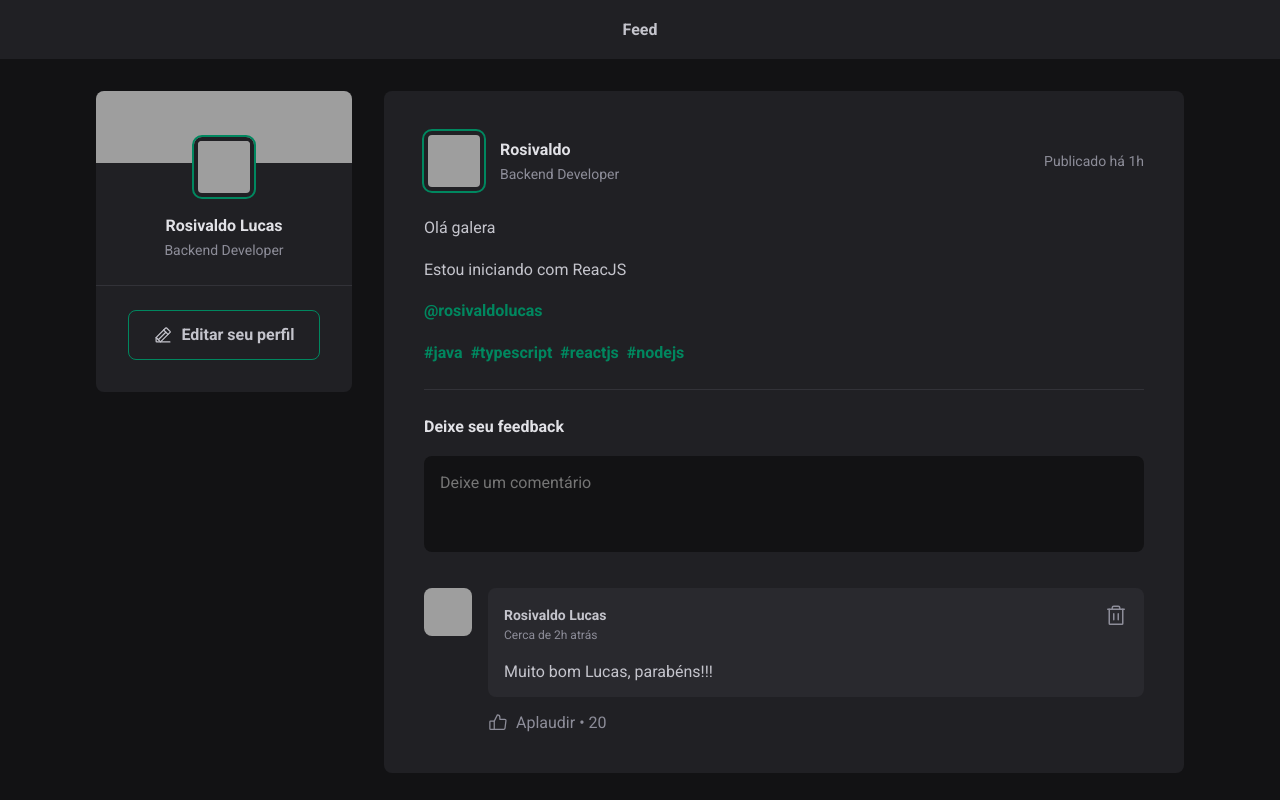
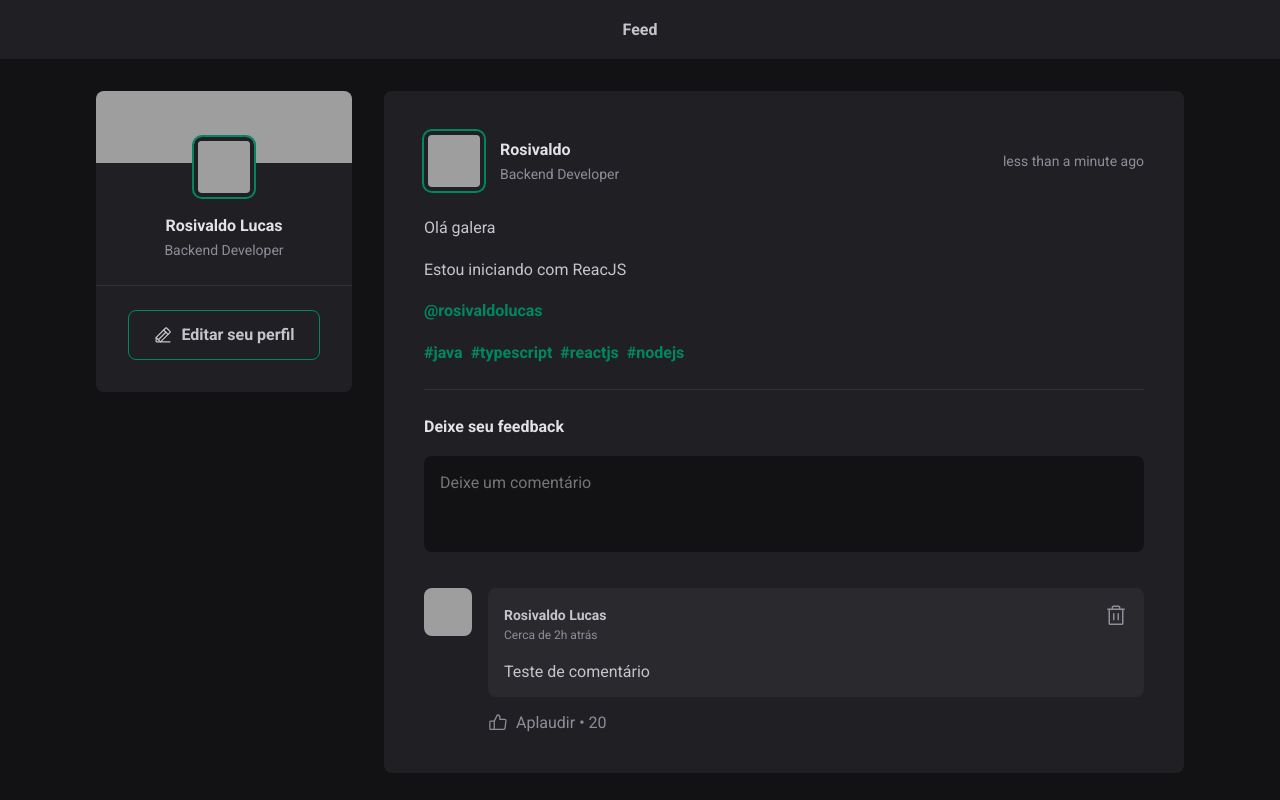
Before and after one commit to Rosivaldo-Lucas/ignite-projects, a React (Vite) app in the folder react/01-fundamentos-reactjs/: page / in a window 1280 px wide. Shown: the top 800 px of the page. Built offline with nearby package versions, Linux system fonts and the light colour scheme; grey boxes are pictures that could not be loaded.

Commit message:
01-fundamentos-reactjs: Adiciona adicao de comentarios aos posts.

```diff
--- a/react/01-fundamentos-reactjs/package.json
+++ b/react/01-fundamentos-reactjs/package.json
@@ -10,6 +10,7 @@
     "preview": "vite preview"
   },
   "dependencies": {
+    "date-fns": "^3.3.1",
     "phosphor-react": "^1.4.1",
     "react": "^18.2.0",
     "react-dom": "^18.2.0"
--- a/react/01-fundamentos-reactjs/src/components/Comment/Comment.tsx
+++ b/react/01-fundamentos-reactjs/src/components/Comment/Comment.tsx
@@ -1,8 +1,14 @@
 import { ThumbsUp, Trash } from 'phosphor-react';
-import styles from './Comment.module.css';
+
 import { Avatar } from '../Avatar/Avatar';
 
-export function Comment() {
+import styles from './Comment.module.css';
+
+type CommentProps = {
+  content: string;
+};
+
+export function Comment(props: CommentProps) {
   return (
     <div className={styles.comment}>
       <Avatar src='https://github.com/Rosivaldo-Lucas.png' hasBorder={false} />
@@ -21,7 +27,7 @@ export function Comment() {
           </header>
 
           <p>
-            Muito bom Lucas, parabéns!!!
+            {props.content}
           </p>
         </div>
 
--- a/react/01-fundamentos-reactjs/src/components/Post/Post.tsx
+++ b/react/01-fundamentos-reactjs/src/components/Post/Post.tsx
@@ -1,6 +1,11 @@
+import { format, formatDistanceToNow } from 'date-fns';
+import ptBR from 'date-fns/locale/pt-BR';
+
 import { Avatar } from '../Avatar/Avatar';
 import { Comment } from '../Comment/Comment';
+
 import styles from './Post.module.css';
+import { useState } from 'react';
 
 export type PostProps = {
   id: number,
@@ -17,6 +22,32 @@ export type PostProps = {
 };
 
 export function Post(props: PostProps) {
+  const [comments, setComments] = useState([
+    'Teste de comentário'
+  ]);
+
+  const [newCommentText, setNewCommentText] = useState('');
+
+  const publishedDateFormatted = format(props.publishedAt, `d 'de' LLLL 'às' HH:mm'h'`, {
+    locale: ptBR.ptBR,
+  });
+
+  const publishedDateRelativeToNow = formatDistanceToNow(props.publishedAt, {
+    locale: ptBR.ptBR,
+    addSuffix: true,
+  });
+
+  function handleCreateNewComment() {
+    event?.preventDefault();
+
+    setComments([...comments, newCommentText]);
+    setNewCommentText('');
+  }
+
+  function handleNewCommentTextChange() {
+    setNewCommentText(event?.target.value);
+  }
+
   return (
     <article className={styles.post}>
       <header>
@@ -29,7 +60,9 @@ export function Post(props: PostProps) {
           </div>
         </div>
 
-        <time title='11 de Maio às 08:13h' dateTime='2022-05-11 08:13:50'>Publicado há 1h</time>
+        <time title={publishedDateFormatted} dateTime={props.publishedAt.toISOString()}>
+          {publishedDateRelativeToNow}
+        </time>
       </header>
 
       <div className={styles.content}>
@@ -62,11 +95,14 @@ export function Post(props: PostProps) {
         })}
       </div>
 
-      <form className={styles.commentForm}>
+      <form onSubmit={handleCreateNewComment} className={styles.commentForm}>
         <strong>Deixe seu feedback</strong>
 
         <textarea
+          name='comment'
+          value={newCommentText}
           placeholder='Deixe um comentário'
+          onChange={handleNewCommentTextChange}
         />
 
         <footer>
@@ -75,7 +111,9 @@ export function Post(props: PostProps) {
       </form>
 
       <div className={styles.commentList}>
-        <Comment />
+        {comments.map(comment => {
+          return <Comment content={comment} />
+        })}
       </div>
     </article>
   );
```
Also changed, not shown: 1 other file (tests, documents, lock files or other folders).
